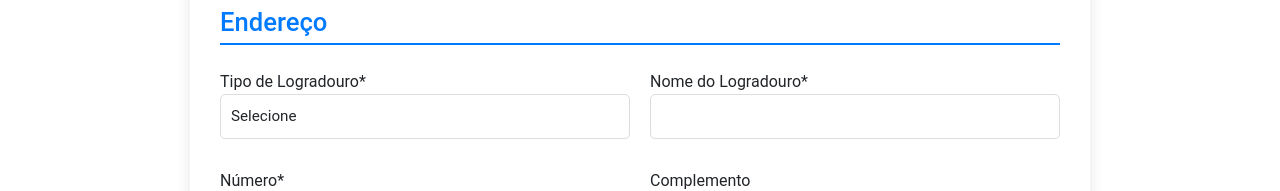
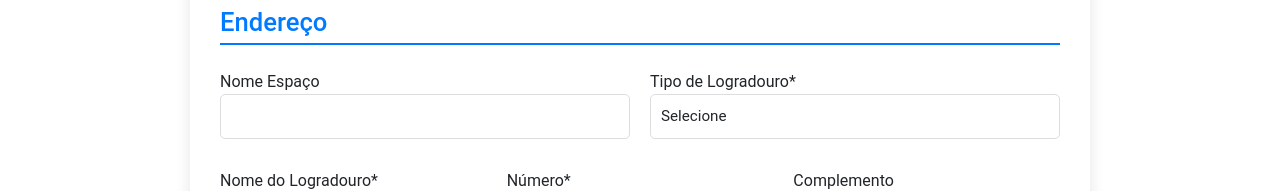
Before and after one commit to ThiagoVini13/ticktag-frontend, a React (Create React App) app: page /criar-evento in a window 1280 px wide. Shown: the part 614-805 px from the top of the page. Built offline with nearby package versions, Linux system fonts and the light colour scheme; sample sign-in values are in the browser's storage.

Commit message:
feat: add nome espaco

```diff
--- a/src/pages/Evento/CriarEvento.jsx
+++ b/src/pages/Evento/CriarEvento.jsx
@@ -286,6 +286,18 @@ function CriarEvento() {
                     <h4 className="section-title">Endereço</h4>
                     <div className="form-row">
                         <div className="form-group col">
+                            <label htmlFor="nomeEspaco">Nome Espaço</label>
+                            <input
+                                type="text"
+                                id="nomeEspaco"
+                                className="form-control"
+                                name="nomeEspaco"
+                                value={evento.enderecoVO.nomeEspaco}
+                                onChange={manipularMudancaEndereco}
+                                required
+                            />
+                        </div>
+                        <div className="form-group col">
                             <label htmlFor="tipoLogradouro">Tipo de Logradouro*</label>
                             <select
                                 id="tipoLogradouro"
@@ -301,6 +313,8 @@ function CriarEvento() {
                                 ))}
                             </select>
                         </div>
+                    </div>
+                    <div className="form-row">
                         <div className="form-group col">
                             <label htmlFor="nomeLogradouro">Nome do Logradouro*</label>
                             <input
@@ -313,8 +327,6 @@ function CriarEvento() {
                                 required
                             />
                         </div>
-                    </div>
-                    <div className="form-row">
                         <div className="form-group col">
                             <label htmlFor="numero">Número*</label>
                             <input
```
